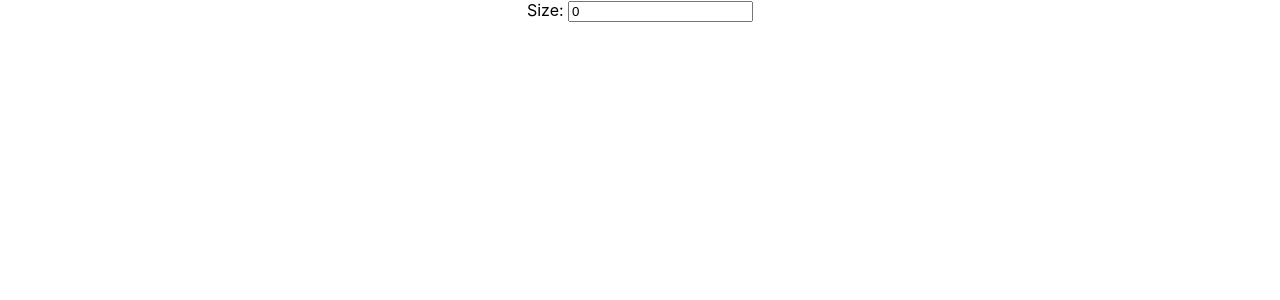
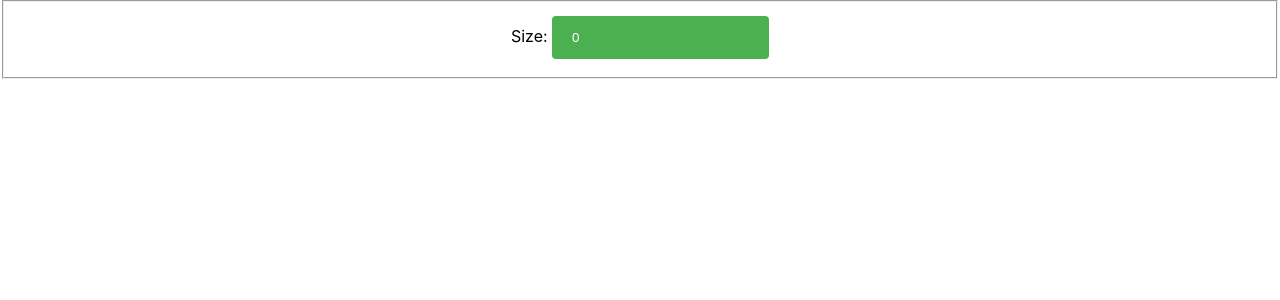
Before and after one commit to JKEZulueta/react-js-counter, a React (Create React App) app: page / in a window 1280 px wide. Shown: the top 300 px of the page. Built offline with nearby package versions, Linux system fonts and the light colour scheme.

Commit message:
[Counter][ZULUEJA]style: added css design for buttons and input

```diff
--- a/src/components/Counter.js
+++ b/src/components/Counter.js
@@ -1,4 +1,5 @@
 import { useState } from "react";
+import "../styles/Counter.css";
 
 function Counter(){
 
@@ -14,10 +15,12 @@ function decrease(){
 
 return (
 
-    <div>
-        <button onClick={increase}>+</button>
-        <span>{number}</span>
-        <button onClick={decrease}>-</button>
+    <div className="counter">
+        <fieldset className="myFieldset">
+        <button onClick={increase} className="increase">+</button>
+        <span className="mySpan">{number}</span>
+        <button onClick={decrease} className="decrease">-</button>
+        </fieldset>
     </div>
 
 
--- a/src/components/CounterSizeGenerator.js
+++ b/src/components/CounterSizeGenerator.js
@@ -11,8 +11,12 @@ function CounterSizeGenerator(props){
 
     return(
         <div>
+            <fieldset>
+
             <span>Size: </span>
-            <input type="number" min="0" value={size} onChange={handleChangeSize}></input>
+            <input type="number" min="0" value={size} onChange={handleChangeSize} className="myInput"></input>
+
+            </fieldset>
         </div>
 
     );
--- /dev/null
+++ b/src/styles/Counter.css
@@ -0,0 +1,41 @@
+.counter {
+    margin: 10px;
+}
+
+.increase{
+    margin: 10px;
+    background-color: #4CAF50; /* Green */
+    border: none;
+    color: white;
+    padding: 12px 16px;
+    text-align: center;
+    text-decoration: none;
+    display: inline-block;
+    font-size: 28px;
+}
+
+.decrease{
+    margin: 10px;
+    background-color: #f80909; /* Red */
+    border: none;
+    color: white;
+    padding: 12px 16px;
+    text-align: center;
+    text-decoration: none;
+    display: inline-block;
+    font-size: 28px;
+}
+
+.myInput{
+    background-color: #4CAF50;
+    color: white;
+    padding: 14px 20px;
+    margin: 8px 0;
+    border: none;
+    border-radius: 4px;
+    cursor: pointer;
+}
+
+.myFieldset{
+    background-color: beige;
+}
```
